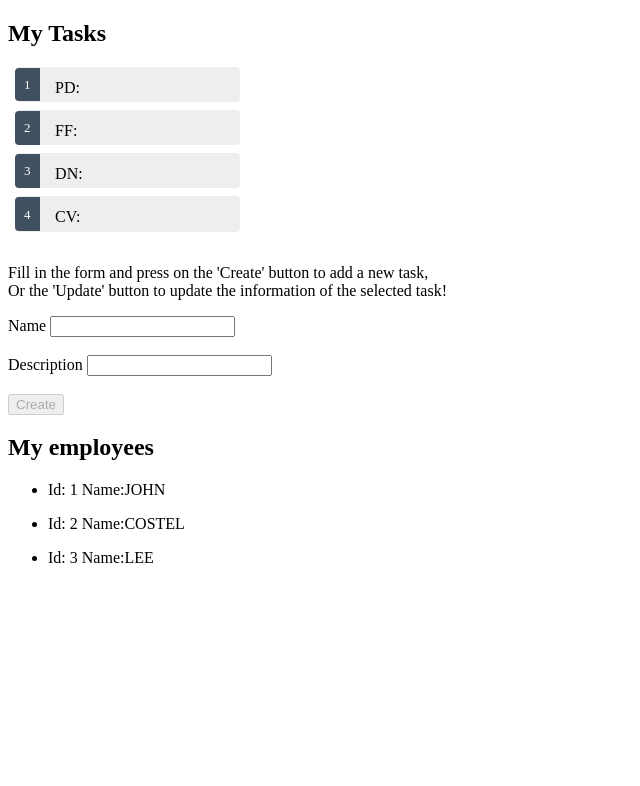
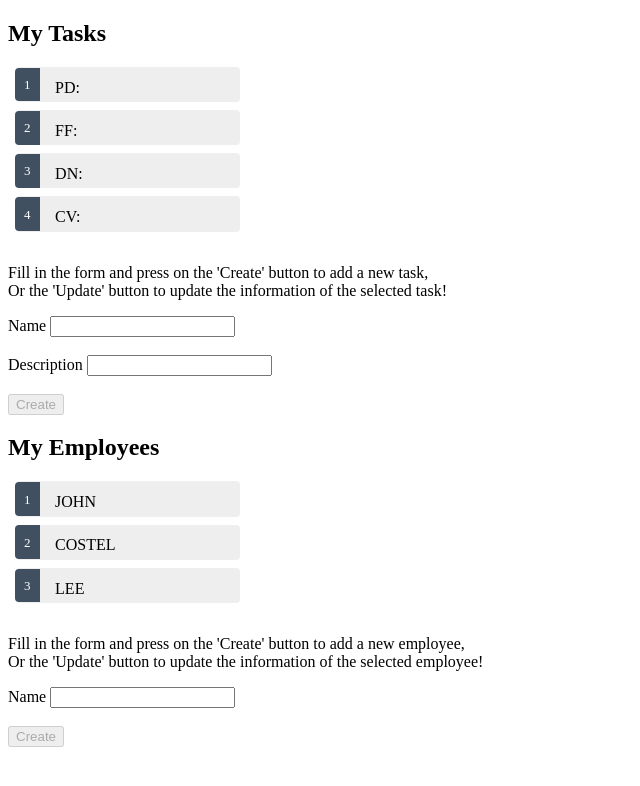
Before and after one commit to Louttche/WEB2, an Angular app in the folder app/: page / in a window 1280 px wide. Shown: the top 786 px of the page, without its empty margins (0-640 px from the left). Built offline with nearby package versions, Linux system fonts and the light colour scheme.

Commit message:
Employees Week3

```diff
--- a/app/src/app/employees/employees.component.css
+++ b/app/src/app/employees/employees.component.css
@@ -0,0 +1,43 @@
+.employees {
+    margin: 0 0 2em 0;
+    list-style-type: none;
+    padding: 0;
+    width: 15em;
+}
+.employees li {
+  cursor: pointer;
+  position: relative;
+  left: 0;
+  background-color: #EEE;
+  margin: .5em;
+  padding: .3em 0;
+  height: 1.6em;
+  border-radius: 4px;
+}
+.employees li:hover {
+  color: #607D8B;
+  background-color: #DDD;
+  left: .1em;
+}
+.employees li.selected {
+  background-color: #CFD8DC;
+  color: white;
+}
+.employees li.selected:hover {
+  background-color: #BBD8DC;
+  color: white;
+}
+.employees .badge {
+  display: inline-block;
+  font-size: small;
+  color: white;
+  padding: 0.8em 0.7em 0 0.7em;
+  background-color:#405061;
+  line-height: 1em;
+  position: relative;
+  left: -1px;
+  top: -4px;
+  height: 1.8em;
+  margin-right: .8em;
+  border-radius: 4px 0 0 4px;
+}
--- a/app/src/app/employees/employees.component.html
+++ b/app/src/app/employees/employees.component.html
@@ -1,6 +1,29 @@
-<h2>My employees</h2>
-<ul class = "employees">
-    <li *ngFor = "let employee of employees">
-        <p>Id: {{employee.id}} Name:{{employee.name | uppercase}}</p>
-    </li>
+<h2>My Employees</h2>
+<ul class="employees">
+   <li *ngFor='let employee of employees'
+        [class.selected]="employee === selectedEmployee"
+        (click)="onSelect(employee)">
+        <span class="badge">{{employee.id}} </span> {{employee.name | uppercase}}
+   </li>
 </ul>
+
+<div *ngIf='selectedEmployee'>
+    <button (click)="onDelete(selectedEmployee)" [disabled]="!selectedEmployee"> Delete Employee </button>
+    <button (click)="onUpdate(selectedEmployee, EmployeeInfoForm.value)" [disabled]="EmployeeInfoForm.invalid"> Update Employee </button>
+</div>
+
+<form [formGroup]="EmployeeInfoForm"
+(ngSubmit)="onCreate(EmployeeInfoForm.value)">
+
+    <div>
+        <p>Fill in the form and press on the 'Create' button to add a new employee, <br> Or the 'Update' button to update the information of the selected employee!</p>
+
+        <label for="name">
+            Name
+        </label>
+        <input id="name" type="text" formControlName="name">
+    </div>
+    <br>
+
+    <button type="submit" [disabled]="EmployeeInfoForm.invalid"> Create </button>
+</form>
--- a/app/src/app/employees/employees.component.ts
+++ b/app/src/app/employees/employees.component.ts
@@ -1,5 +1,7 @@
 import { Component, OnInit } from '@angular/core';
 import { EMPLOYEES } from '../mock-employees';
+import { FormBuilder, FormGroup, FormControl, Validators } from '@angular/forms';
+import { Employee } from '../employee';
 
 @Component({
   selector: 'app-employees',
@@ -9,10 +11,51 @@ import { EMPLOYEES } from '../mock-employees';
 export class EmployeesComponent implements OnInit {
 
   employees = EMPLOYEES;
+  EmployeeInfoForm;
 
-  constructor() { }
-
+  constructor(
+    private formBuilder: FormBuilder
+  ) {
+    this.EmployeeInfoForm = this.formBuilder.group({
+      name: ['', [Validators.required]],
+      description: ''
+    });
+  }
   ngOnInit(): void {
   }
 
+  selectedEmployee: Employee;
+
+  onSelect(task: Employee): void {
+    this.selectedEmployee = task;
+  }
+
+  sortEmployeeID(): void{
+    for (let i = 0; i < this.employees.length; i++) {
+      this.employees[i].id = i + 1;
+    }
+  }
+
+  onCreate(employeeDetails) {
+    this.employees.push({name: employeeDetails.name, id: this.employees.length + 1});
+    this.EmployeeInfoForm.reset();
+    this.sortEmployeeID();
+  }
+
+  onDelete(employee: Employee) {
+    if (this.employees.includes(employee)){
+      this.employees.splice(employee.id - 1, 1);
+    }
+    console.log('Deleted task')
+    this.selectedEmployee = null;
+    this.sortEmployeeID();
+  }
+
+  onUpdate(employee: Employee, employeeDetails){
+    var index = this.employees.findIndex(task => task === this.selectedEmployee);
+    this.employees[index].name = employeeDetails.name;
+    this.EmployeeInfoForm.reset();
+    this.sortEmployeeID();
 }
+
+}
```
